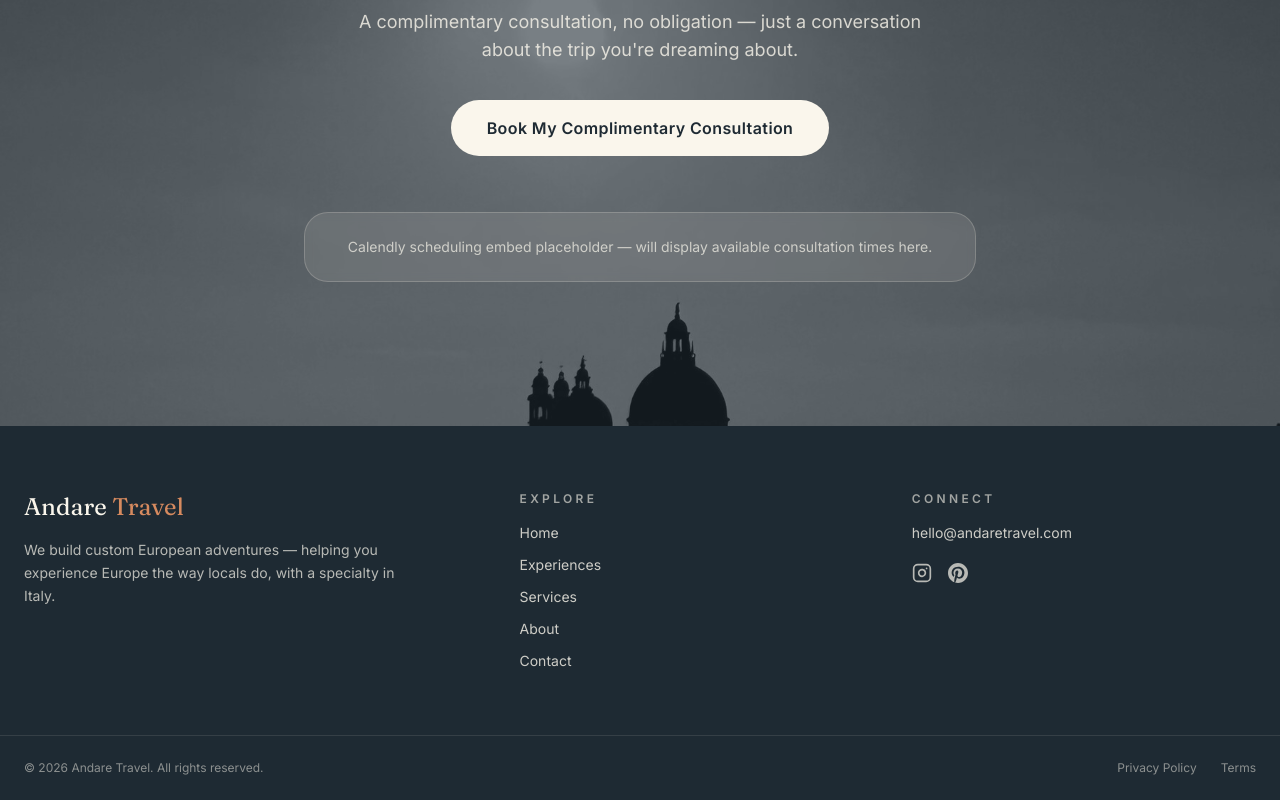
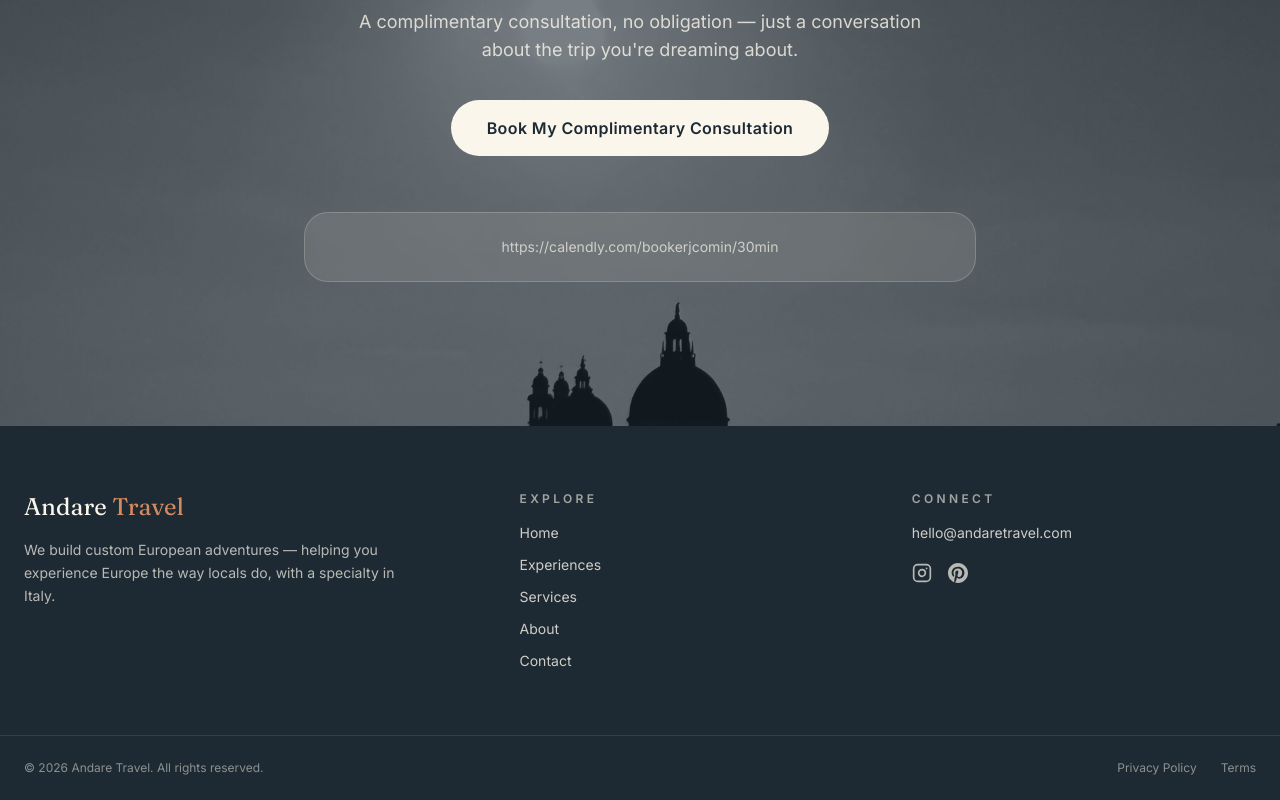
Before and after one commit to bookercomin/andaretravel, a Next.js app: page / in a window 1280 px wide. Shown: the part 9634-10434 px from the top of the page. Built offline with nearby package versions, Linux system fonts and the light colour scheme.

Commit message:
Change Calendly placeholder to actual booking link
Updated Calendly scheduling embed placeholder to link.

```diff
--- a/components/sections/BookACall.tsx
+++ b/components/sections/BookACall.tsx
@@ -33,7 +33,7 @@ export function BookACall() {
         </Reveal>
 
         <Reveal delay={0.15} className="mx-auto mt-14 max-w-2xl rounded-2xl border border-cream/20 bg-cream/10 p-6 text-sm text-cream/70 backdrop-blur-sm">
-          Calendly scheduling embed placeholder — will display available consultation times here.
+          https://calendly.com/bookerjcomin/30min
         </Reveal>
       </div>
     </section>
```
